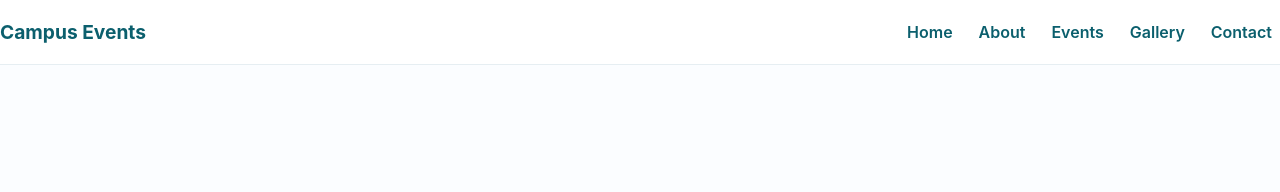
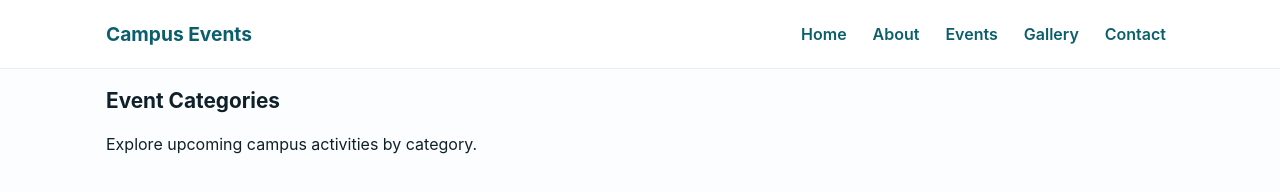
Before and after one commit to DevOpsG4Assignments/campus-events, a website: page src/index.html in a window 1280 px wide. Drawn offline with Linux system fonts and the light colour scheme.

Commit message:
modify index.html and style.css to add main and category section and style them

```diff
--- a/src/index.html
+++ b/src/index.html
@@ -21,5 +21,14 @@
     </div>
   </header>
 
+  <main class="container page-main">
+    <!-- Event categories -->
+    <section class="categories" aria-labelledby="categories-title">
+      <h2 id="categories-title" class="section-title">Event Categories</h2>
+      <p class="section-sub">Explore upcoming campus activities by category.</p>
+
+
+    </section>
+  </main>
 </body>
 </html>
--- a/styles/style.css
+++ b/styles/style.css
@@ -66,3 +66,16 @@ body{
     background:rgba(11,95,109,0.08);
     transform:translateY(-1px)
 }
+
+/* -------------------------
+   Layout helpers
+   ------------------------- */
+.container{
+    max-width:1100px;
+    margin:0 auto;
+    padding:16px
+}
+.section-title{
+    font-size:1.3rem;
+    margin:0 0 8px
+}
```
